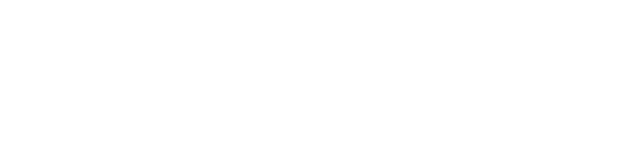
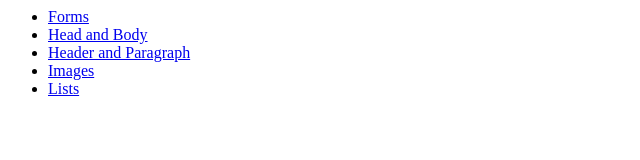
Before and after one commit to ADStrovers/2015-02-09-basic-html-css, a plain HTML site: page index.html in a window 1280 px wide. Shown: the whole page, without its empty margins (0-640 px from the left). Drawn offline with Linux system fonts and the light colour scheme.

```diff
--- a/index.html
+++ b/index.html
@@ -3,11 +3,16 @@
 <html>
 
   <head>
-    <title>Strovers' Notes on HTML and CSS</title>
   </head>
 
   <body>
-
+    <ul>
+      <li><a href="html/forms.html" id="" title="forms">Forms</a></li>
+      <li><a href="html/head-and-body.html" id="" title="head-and-body">Head and Body</a></li>
+      <li><a href="html/header-and-paragraph.html" id="" title="header-and-paragraph">Header and Paragraph</a></li>
+      <li><a href="html/images.html" id="" title="images">Images</a></li>
+      <li><a href="html/lists.html" id="" title="lists">Lists</a></li>
+    </ul>
   </body>
 
 </html>
```
Also changed, not shown: html/forms.html (+1 -1 lines).
